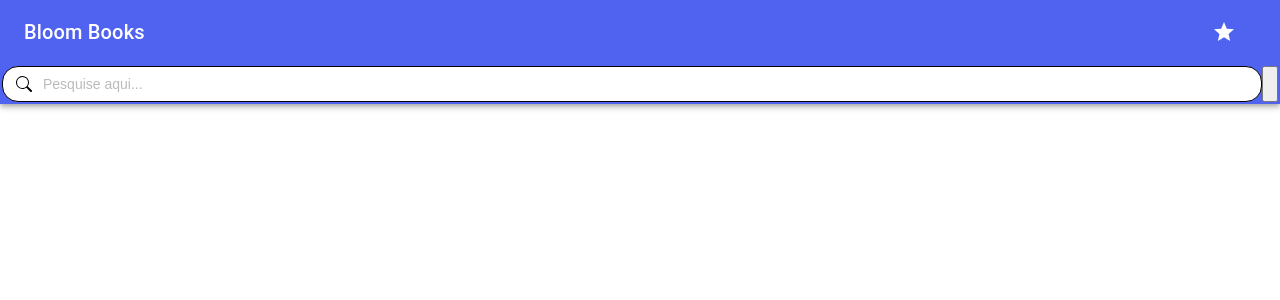
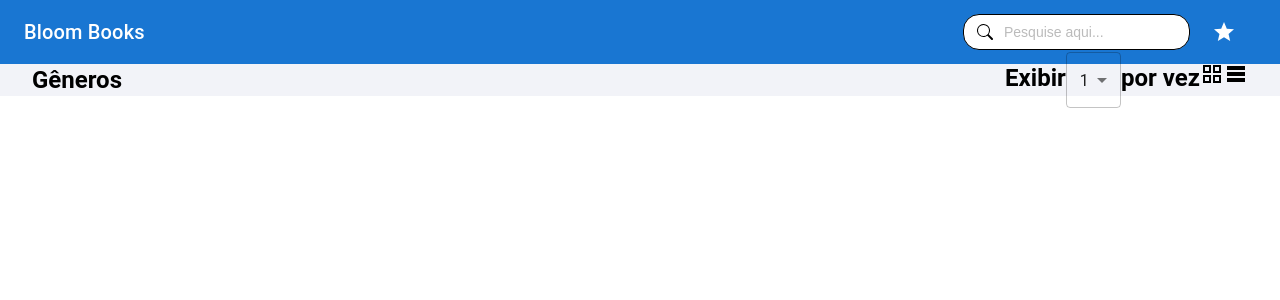
Before and after one commit to matheusjimenez/Front-end-pagination-using-NYT-API, a React (Vite) app: page / in a window 1280 px wide. Shown: the top 300 px of the page. Built offline with nearby package versions, Linux system fonts and the light colour scheme.

Commit message:
Creating category header controller

```diff
--- a/src/App.css
+++ b/src/App.css
@@ -6,4 +6,5 @@
   --black-overlay: #010311;
   --pressed-button: #0B1A8E;
   --gray: #bbb;
+  --secondary-gray: #F2F3F8;
 }
--- a/src/App.tsx
+++ b/src/App.tsx
@@ -1,11 +1,15 @@
+import { useState } from 'react'
 import './App.css'
+import { CategoryHeaderMenu } from './componentes/CategoryHeaderMenu'
 import { NavBar } from './componentes/NavBar'
 
 function App() {
+  const [category, setCategory] = useState('Gêneros');
 
   return (
     <>
       <NavBar/>
+      <CategoryHeaderMenu mainText={category} />
     </>
   )
 }
--- /dev/null
+++ b/src/componentes/CategoryHeaderMenu/index.tsx
@@ -0,0 +1,42 @@
+import React, { useState } from "react";
+import GridViewIcon from '@mui/icons-material/GridView';
+import TableRowsIcon from '@mui/icons-material/TableRows';
+
+
+import './style.css';
+import { InputLabel, MenuItem, Select } from "@mui/material";
+
+interface CategoryHeaderMenuProps {
+    mainText: string;
+}
+
+const CategoryHeaderMenu = ({ mainText = 'Gênero' }: CategoryHeaderMenuProps) => {
+    const [quantity, setQuantity] = useState([1,2,3,4,5,6,7]);
+    const [currentQuantityValue, setCurrentQuantityValue] = useState(1);
+
+    const handleChange = () =>{
+    }
+
+    return (
+        <div className='app_categoryheadermenu_container'>
+            <h2>{mainText}</h2>
+            <div className='app_categoryheadermenu_controllers'>
+                <span>Exibir
+                    <Select
+                        value={currentQuantityValue}
+                        label="Age"
+                        onChange={handleChange}
+                    >
+                        { quantity.map((elements, index) =>{
+                            return <MenuItem key={`menuItemKey${index}`} value={elements}>{elements}</MenuItem>
+                        })}
+                    </Select>
+                    por vez</span>
+                <GridViewIcon />
+                <TableRowsIcon />
+            </div>
+        </div>
+    );
+}
+
+export { CategoryHeaderMenu }
--- /dev/null
+++ b/src/componentes/CategoryHeaderMenu/style.css
@@ -0,0 +1,28 @@
+body{
+    overflow: hidden;
+}
+
+.app_categoryheadermenu_container{
+    display: flex;
+    flex-direction: row;
+    justify-content: space-between;
+    align-items: center;
+    justify-items: center;
+    text-align: center;
+    width: 100%;
+    max-height: 4vh;
+    background: var(--secondary-gray);
+    padding: 0 0px;
+    margin: 0;
+}
+
+.app_categoryheadermenu_container h2, span{
+    margin: 4px 0 4px 32px;
+    font-family: Roboto, sans-serif;
+    font-size: 24px;
+    font-weight: 700;
+}
+
+.app_categoryheadermenu_controllers{
+    margin-right: 32px;
+}
--- a/src/componentes/MenuSearchBar/index.tsx
+++ b/src/componentes/MenuSearchBar/index.tsx
@@ -10,9 +10,6 @@ const MenuSearchBar = () => {
                 type='search'
                 placeholder='Pesquise aqui...'
             />
-            <button onClick={async ()=>{
-                console.log(await Get('https://api.nytimes.com/svc/books/v3/lists/current/hardcover-fiction.json?'));
-            }}></button>
         </div>
     )
 }
--- a/src/componentes/NavBar/index.tsx
+++ b/src/componentes/NavBar/index.tsx
@@ -9,20 +9,21 @@ import Button from '@mui/material/Button';
 import StarIcon from '@mui/icons-material/Star';
 import { MenuSearchBar } from '../MenuSearchBar';
 
+import './style.css';
 
 const NavBar = () => {
 
     return (
         <>
             <Box sx={{ flexGrow: 1 }}>
-                <AppBar style={{ background: 'var(--blue)' }} position="static">
-                    <Toolbar>
+                <AppBar className='app_navbar_appbar' position="static">
+                    <Toolbar className='app_navbar_toolbar'>
                         <Typography variant="h6" component="div" sx={{ flexGrow: 1 }}>
                             Bloom Books
                         </Typography>
+                        <MenuSearchBar/>
                         <Button color="inherit"><StarIcon/></Button>
                     </Toolbar>
-                    <MenuSearchBar/>
                 </AppBar>
             </Box>
         </>
--- /dev/null
+++ b/src/componentes/NavBar/style.css
@@ -0,0 +1,7 @@
+.app_navbar_appbar{
+    background: 'var(--blue)';
+}
+
+.app_navbar_toolbar{
+    display: flex;
+}
```
